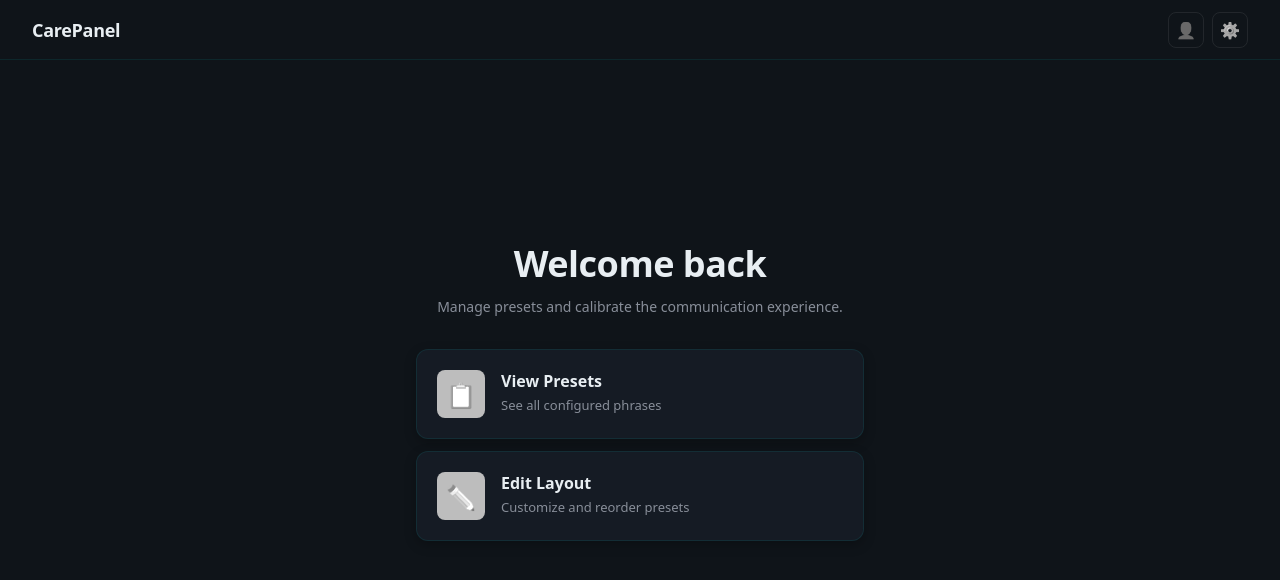
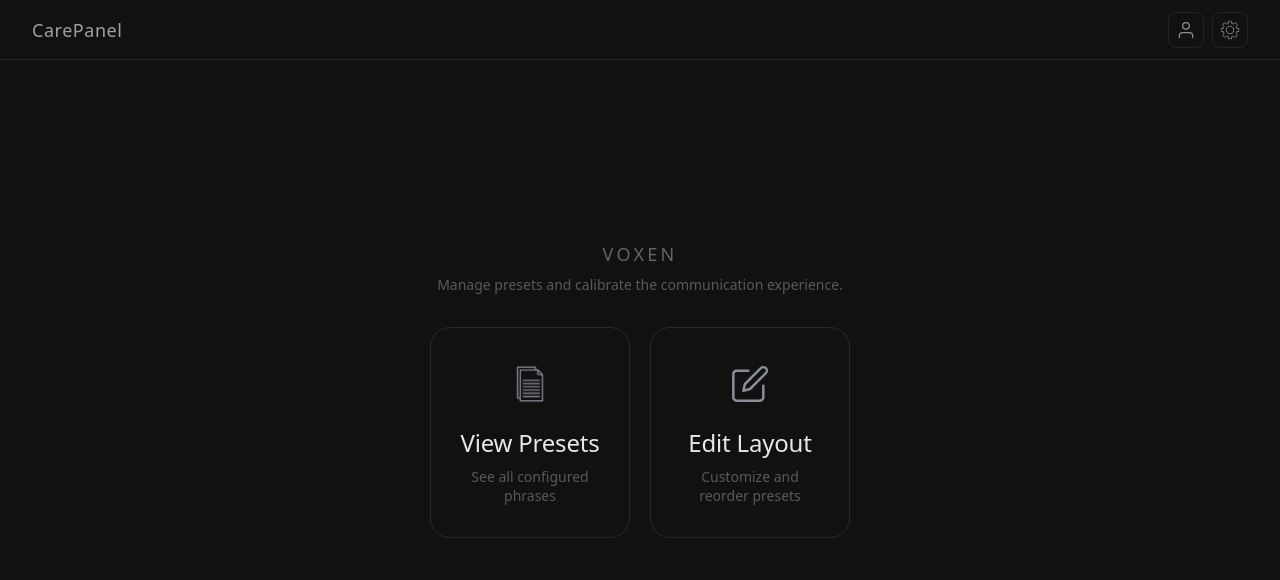
Before and after one commit to alekmiltenov/Voxen, a React (Vite) app in the folder frontend/: page /caretaker in a window 1280 px wide. Shown: the top 580 px of the page. Built offline with nearby package versions, Linux system fonts and the light colour scheme; no server answers.

Commit message:
Make styling changes

```diff
--- a/frontend/src/pages/caretaker/CaretakerDashboard.jsx
+++ b/frontend/src/pages/caretaker/CaretakerDashboard.jsx
@@ -1,4 +1,6 @@
 import { useState } from "react";
+import presetsIcon from "../../assets/presets-icon.png";
+import settingsIcon from "../../assets/settings-icon.png";
 
 export default function CaretakerDashboard() {
   const [showSettings, setShowSettings] = useState(false);
@@ -14,8 +16,20 @@ export default function CaretakerDashboard() {
           <span style={s.appName}>CarePanel</span>
         </div>
         <div style={s.headerRight}>
-          <button style={s.iconBtn} title="Profile">👤</button>
-          <button style={s.iconBtn} onClick={() => setShowSettings(!showSettings)} title="Settings">⚙️</button>
+          <button style={s.iconBtn} title="Profile">
+            <svg width="20" height="20" viewBox="0 0 24 24" fill="none" stroke="rgb(136, 142, 153)" strokeWidth="1.5" strokeLinecap="round" strokeLinejoin="round">
+              <path d="M20 21v-2a4 4 0 0 0-4-4H8a4 4 0 0 0-4 4v2"/>
+              <circle cx="12" cy="7" r="4"/>
+            </svg>
+          </button>
+          <button style={s.iconBtn} onClick={() => setShowSettings(!showSettings)} title="Settings">
+            <img
+              src={settingsIcon}
+              alt="Settings"
+              width="20"
+              //style={{ filter: "invert(61%) sepia(7%) saturate(595%) hue-rotate(182deg) brightness(91%) contrast(85%)" }}
+            />
+          </button>
         </div>
       </div>
 
@@ -29,7 +43,6 @@ export default function CaretakerDashboard() {
             {/* Cursor Speed */}
             <div style={s.settingRow}>
               <div style={s.settingLeft}>
-                <div style={s.settingIcon}>🎯</div>
                 <div>
                   <div style={s.settingLabel}>Cursor Speed</div>
                   <div style={s.settingDesc}>Adjust pointer speed</div>
@@ -49,7 +62,6 @@ export default function CaretakerDashboard() {
             {/* Text Size */}
             <div style={s.settingRow}>
               <div style={s.settingLeft}>
-                <div style={s.settingIcon}>📋</div>
                 <div>
                   <div style={s.settingLabel}>Text Size</div>
                   <div style={s.settingDesc}>Font size for app</div>
@@ -69,7 +81,6 @@ export default function CaretakerDashboard() {
             {/* Confirm Delay */}
             <div style={s.settingRow}>
               <div style={s.settingLeft}>
-                <div style={s.settingIcon}>⏱️</div>
                 <div>
                   <div style={s.settingLabel}>Confirm Delay</div>
                   <div style={s.settingDesc}>Dwell time before activate</div>
@@ -96,20 +107,32 @@ export default function CaretakerDashboard() {
       {/* Main Content */}
       <div style={s.contentArea}>
         <div style={s.contentCenter}>
-          <h1 style={s.welcomeHeading}>Welcome back</h1>
+          <h1 style={s.welcomeHeading}>VOXEN</h1>
           <p style={s.welcomeSubtitle}>Manage presets and calibrate the communication experience.</p>
 
           <div style={s.cardsContainer}>
-            <button style={s.card} onMouseEnter={e => e.currentTarget.style.boxShadow = "0 8px 24px rgba(0,200,200,0.15), 0 1px 3px rgba(0,0,0,0.12)"} onMouseLeave={e => e.currentTarget.style.boxShadow = "0 4px 12px rgba(0,0,0,0.25)"}>
-              <div style={s.cardIconContainer}>📋</div>
+            <button style={s.card} onMouseEnter={e => e.currentTarget.style.background = "rgba(255,255,255,0.05)"} onMouseLeave={e => e.currentTarget.style.background = "transparent"}>
+              <div style={s.cardIconContainer}>
+                <img
+                  src={presetsIcon}
+                  alt="Presets"
+                  width="44"
+                  //style={{ filter: "invert(61%) sepia(7%) saturate(595%) hue-rotate(182deg) brightness(91%) contrast(85%)" }}
+                />
+              </div>
               <div style={s.cardText}>
                 <div style={s.cardLabel}>View Presets</div>
                 <div style={s.cardDesc}>See all configured phrases</div>
               </div>
             </button>
 
-            <button style={s.card} onMouseEnter={e => e.currentTarget.style.boxShadow = "0 8px 24px rgba(0,200,200,0.15), 0 1px 3px rgba(0,0,0,0.12)"} onMouseLeave={e => e.currentTarget.style.boxShadow = "0 4px 12px rgba(0,0,0,0.25)"}>
-              <div style={s.cardIconContainer}>✏️</div>
+            <button style={s.card} onMouseEnter={e => e.currentTarget.style.background = "rgba(255,255,255,0.05)"} onMouseLeave={e => e.currentTarget.style.background = "transparent"}>
+              <div style={s.cardIconContainer}>
+                <svg width="40" height="40" viewBox="0 0 24 24" fill="none" stroke="rgb(136, 142, 153)" strokeWidth="1.5" strokeLinecap="round" strokeLinejoin="round">
+                  <path d="M11 4H4a2 2 0 0 0-2 2v14a2 2 0 0 0 2 2h14a2 2 0 0 0 2-2v-7"/>
+                  <path d="M18.5 2.5a2.121 2.121 0 0 1 3 3L12 15l-4 1 1-4 9.5-9.5z"/>
+                </svg>
+              </div>
               <div style={s.cardText}>
                 <div style={s.cardLabel}>Edit Layout</div>
                 <div style={s.cardDesc}>Customize and reorder presets</div>
@@ -126,12 +149,14 @@ const s = {
   page: {
     width: "100vw",
     height: "100vh",
-    background: "#0f1419",
+    background: "#111111",
     color: "#e8eef2",
     fontFamily: "system-ui, -apple-system, sans-serif",
     display: "flex",
     flexDirection: "column",
-    overflow: "hidden",
+    alignItems: "center",
+    justifyContent: "center",
+    gap: "48px",
   },
   header: {
     position: "fixed",
@@ -140,8 +165,8 @@ const s = {
     right: 0,
     height: "60px",
     padding: "0 32px",
-    background: "#0f1419",
-    borderBottom: "1px solid rgba(0,200,200,0.1)",
+    background: "#111111",
+    borderBottom: "1px solid rgba(255,255,255,0.08)",
     display: "flex",
     justifyContent: "space-between",
     alignItems: "center",
@@ -154,9 +179,9 @@ const s = {
   },
   appName: {
     fontSize: "18px",
-    fontWeight: "600",
-    letterSpacing: "-0.3px",
-    color: "#e8eef2",
+    fontWeight: "400",
+    letterSpacing: "0.03em",
+    color: "rgba(255,255,255,0.6)",
   },
   headerRight: {
     display: "flex",
@@ -168,14 +193,13 @@ const s = {
     borderRadius: "8px",
     background: "transparent",
     border: "1px solid rgba(255,255,255,0.08)",
-    color: "#888e99",
+    color: "rgb(136, 142, 153)",
     fontSize: "16px",
     cursor: "pointer",
-    transition: "all 0.2s",
+    transition: "background 0.2s",
     display: "flex",
     alignItems: "center",
     justifyContent: "center",
-    filter: "saturate(0)",
   },
   contentArea: {
     flex: 1,
@@ -195,63 +219,64 @@ const s = {
   },
   welcomeHeading: {
     margin: "0 0 8px 0",
-    fontSize: "36px",
-    fontWeight: "700",
-    color: "#e8eef2",
-    letterSpacing: "-0.5px",
+    fontSize: "18px",
+    fontWeight: "300",
+    color: "rgba(255,255,255,0.35)",
+    letterSpacing: "0.18em",
+    textTransform: "uppercase",
   },
   welcomeSubtitle: {
     margin: "0 0 32px 0",
     fontSize: "14px",
-    color: "#888e99",
+    color: "rgba(255,255,255,0.3)",
     lineHeight: "1.5",
   },
   cardsContainer: {
     width: "100%",
     display: "flex",
-    flexDirection: "column",
-    gap: "12px",
+    flexDirection: "row",
+    gap: "20px",
+    justifyContent: "center",
   },
   card: {
-    width: "100%",
-    padding: "20px",
-    borderRadius: "0.75rem",
-    background: "#151b24",
-    border: "1px solid rgba(0,200,200,0.1)",
+    flex: 1,
+    maxWidth: "200px",
+    padding: "32px 24px",
+    borderRadius: "20px",
+    background: "transparent",
+    border: "1px solid rgba(255,255,255,0.1)",
     display: "flex",
-    gap: "16px",
+    flexDirection: "column",
+    alignItems: "center",
+    gap: "18px",
     cursor: "pointer",
-    transition: "all 0.3s ease",
-    boxShadow: "0 4px 12px rgba(0,0,0,0.25)",
-    textAlign: "left",
+    transition: "background 0.2s",
   },
   cardIconContainer: {
     width: "48px",
     height: "48px",
     minWidth: "48px",
     borderRadius: "0.5rem",
-    background: "#00c8c8",
+    background: "transparent",
     display: "flex",
     alignItems: "center",
     justifyContent: "center",
-    fontSize: "24px",
-    transition: "all 0.3s ease",
-    filter: "saturate(0) brightness(1.2)",
   },
   cardText: {
     display: "flex",
     flexDirection: "column",
-    justifyContent: "center",
+    alignItems: "center",
+    gap: "8px",
   },
   cardLabel: {
-    fontSize: "16px",
-    fontWeight: "600",
-    color: "#e8eef2",
-    marginBottom: "4px",
+    fontSize: "24px",
+    fontWeight: "400",
+    color: "rgba(255,255,255,0.9)",
+    letterSpacing: "-0.2px",
   },
   cardDesc: {
-    fontSize: "13px",
-    color: "#888e99",
+    fontSize: "14px",
+    color: "rgba(255,255,255,0.3)",
   },
   settingsOverlay: {
     position: "fixed",
@@ -263,24 +288,28 @@ const s = {
   },
   settingsSheet: {
     width: "400px",
-    background: "#0f1419",
-    borderLeft: "1px solid rgba(0,200,200,0.1)",
+    height: "100vh",
+    boxSizing: "border-box",
+    background: "#0d0d0d",
+    borderLeft: "1px solid rgba(255,255,255,0.08)",
     padding: "24px",
     display: "flex",
     flexDirection: "column",
     gap: "24px",
-    overflowY: "auto",
+    overflow: "hidden",
   },
   settingsTitle: {
     margin: 0,
-    fontSize: "20px",
-    fontWeight: "600",
-    color: "#e8eef2",
+    fontSize: "18px",
+    fontWeight: "300",
+    color: "rgba(255,255,255,0.35)",
+    letterSpacing: "0.18em",
+    textTransform: "uppercase",
   },
   settingsDesc: {
     margin: 0,
     fontSize: "13px",
-    color: "#888e99",
+    color: "rgba(255,255,255,0.3)",
   },
   settingRow: {
     display: "flex",
@@ -298,28 +327,27 @@ const s = {
     width: "40px",
     height: "40px",
     borderRadius: "0.5rem",
-    background: "rgba(0,200,200,0.15)",
+    background: "transparent",
     display: "flex",
     alignItems: "center",
     justifyContent: "center",
-    fontSize: "18px",
     flexShrink: 0,
-    filter: "saturate(0) brightness(1.2)",
+    opacity: 0.6,
   },
   settingLabel: {
     fontSize: "14px",
-    fontWeight: "500",
-    color: "#e8eef2",
+    fontWeight: "400",
+    color: "rgba(255,255,255,0.9)",
   },
   settingDesc: {
     fontSize: "12px",
-    color: "#888e99",
+    color: "rgba(255,255,255,0.3)",
     marginTop: "2px",
   },
   settingValue: {
     fontSize: "14px",
     fontWeight: "500",
-    color: "#00c8c8",
+    color: "rgba(255,255,255,0.6)",
     fontVariantNumeric: "tabular-nums",
     textAlign: "right",
     minWidth: "40px",
@@ -332,18 +360,18 @@ const s = {
     border: "none",
     outline: "none",
     cursor: "pointer",
-    accentColor: "#00c8c8",
+    accentColor: "rgba(255,255,255,0.3)",
   },
   closeSettingsBtn: {
     padding: "10px 16px",
     borderRadius: "6px",
-    background: "rgba(0,200,200,0.15)",
-    border: "1px solid rgba(0,200,200,0.3)",
-    color: "#00c8c8",
+    background: "transparent",
+    border: "1px solid rgba(255,255,255,0.1)",
+    color: "rgba(255,255,255,0.6)",
     fontSize: "14px",
-    fontWeight: "500",
+    fontWeight: "400",
     cursor: "pointer",
-    transition: "all 0.2s",
+    transition: "background 0.2s",
     marginTop: "12px",
   },
 };
```
Also changed, not shown: frontend/src/assets/presets-icon.png (added), frontend/src/assets/settings-icon.png (added).
